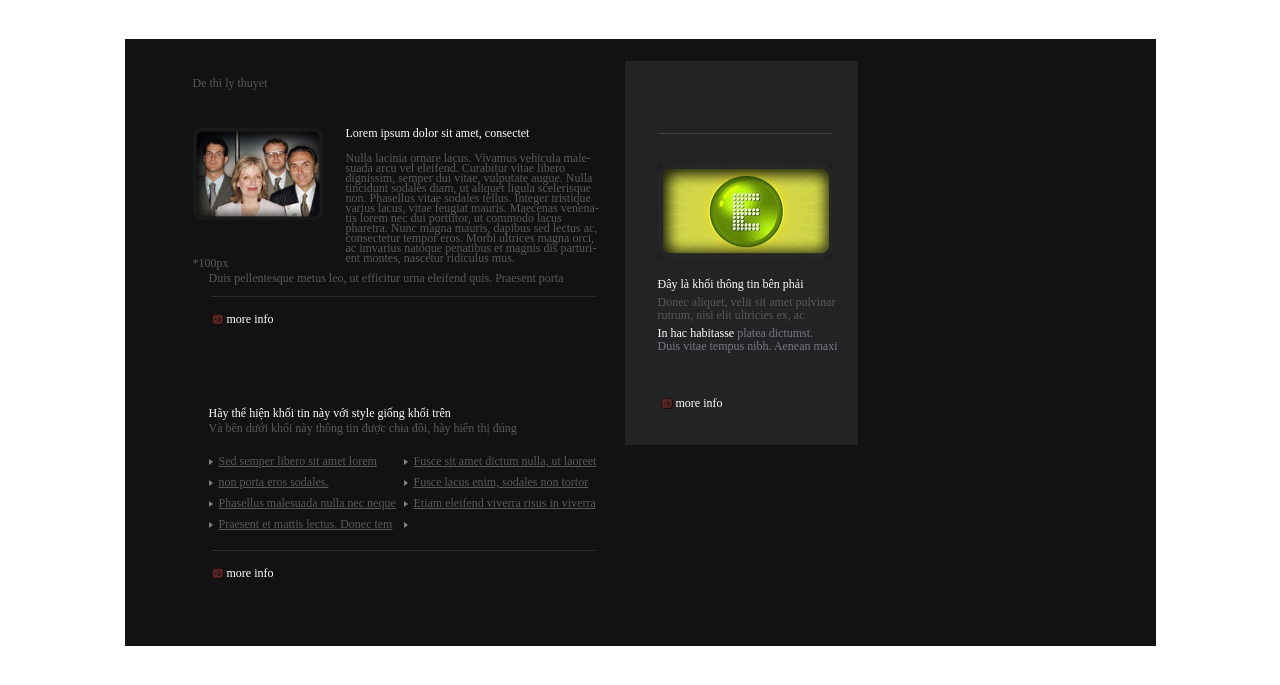
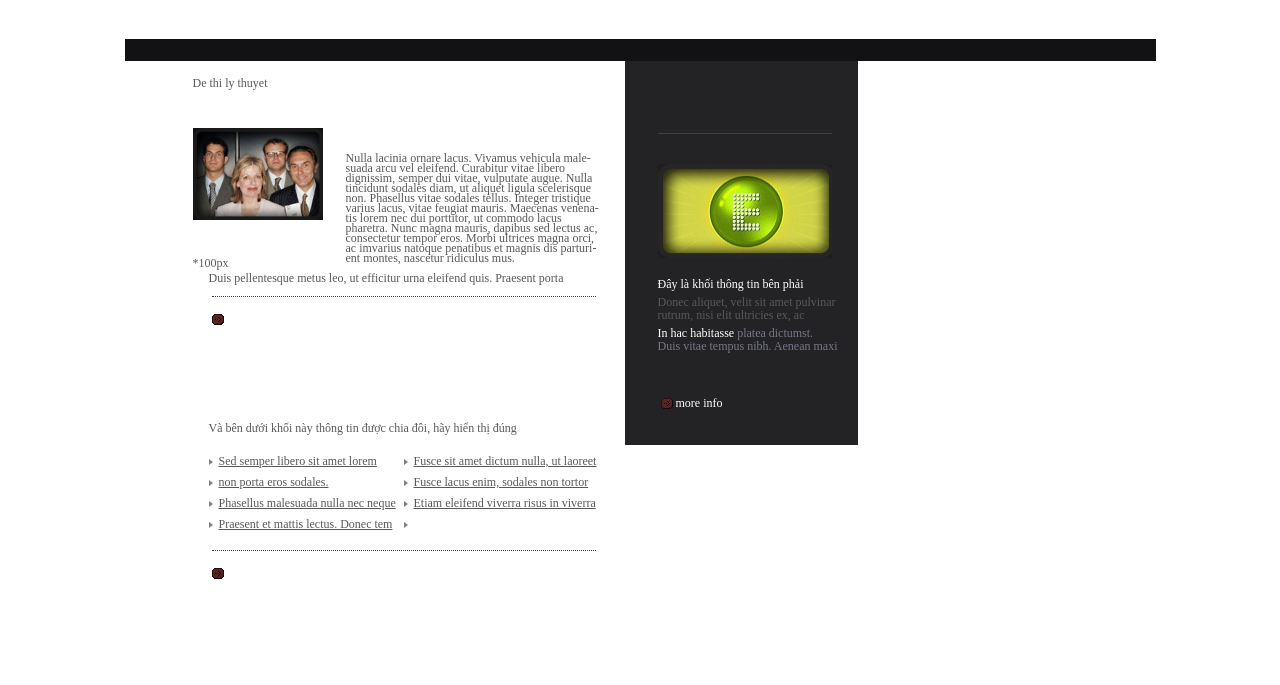
Before and after one commit to QuangThoai/quangthoai.github.io, a PHP site: page /bai2.html in a window 1280 px wide. Shown: the top 685 px of the page. Run offline with PHP 8.4, Linux system fonts and the light colour scheme.

Commit message:
edit HTML bai 2 lan 3

```diff
--- a/HTML/CSS/bai2.css
+++ b/HTML/CSS/bai2.css
@@ -5,10 +5,10 @@
   padding: 0;
 }
 #container{
-  font-family: 'Times New Roman',Arial, serif;
+  font-family: "Times New Roman", san-serif;
   font-size: 12px;
   width: 1031px;
-  height: 585px;
+  height: auto;
   margin: 0 auto;
   background-color: #121214;
   margin-top: 39px;
```
